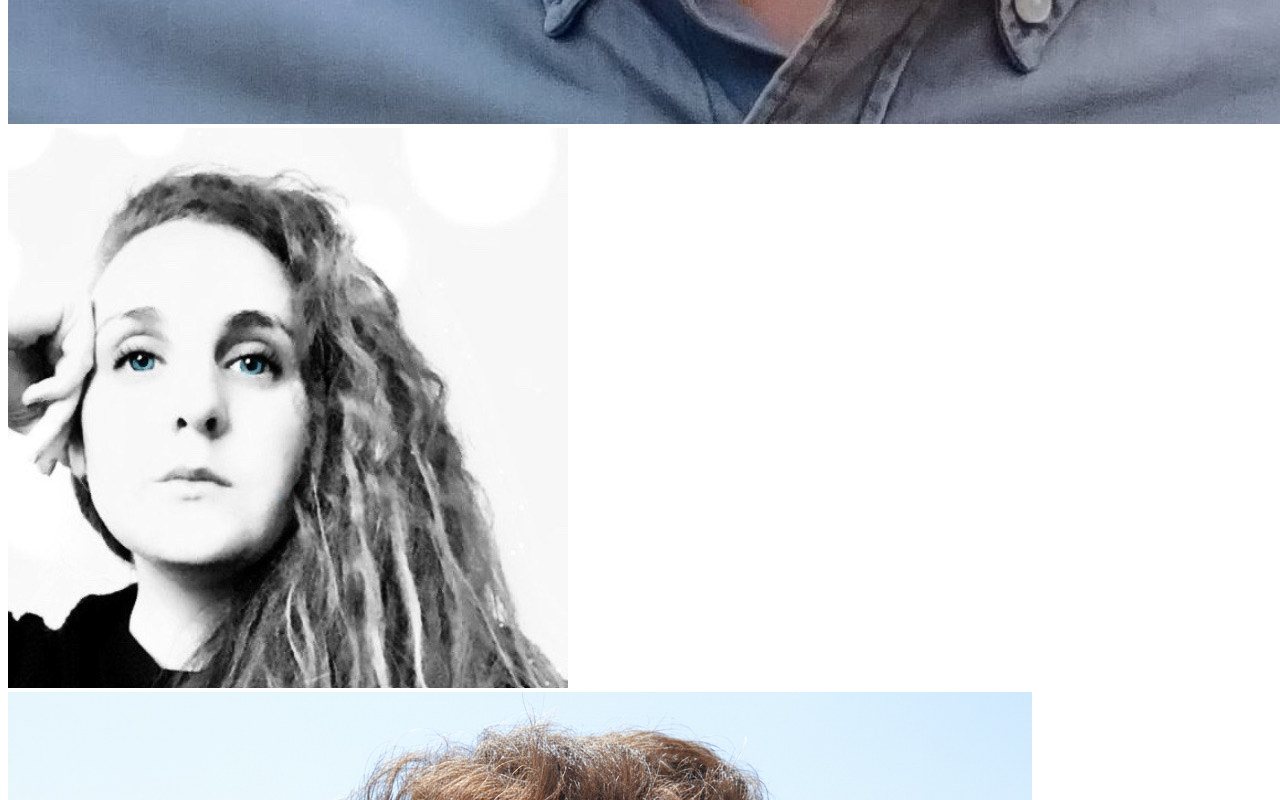
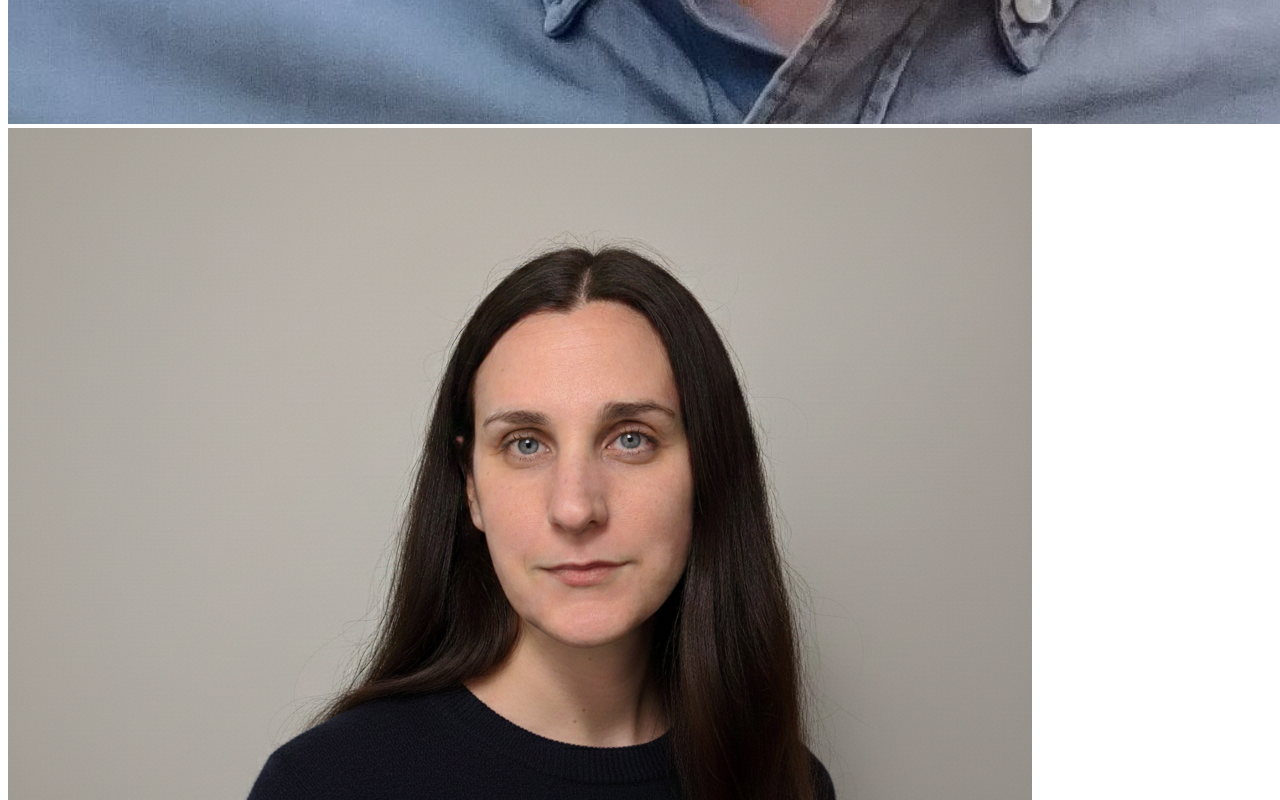
Before and after one commit to fluitlab/fluit.es, a React (Vite) app: page /portfolio in a window 1280 px wide. Shown: the part 3720-4520 px from the top of the page. Built offline with nearby package versions, Linux system fonts and the light colour scheme; the HTML template or start-up script is replaced by a standard one.

Commit message:
Change photo

```diff
--- a/src/pages/Home.jsx
+++ b/src/pages/Home.jsx
@@ -155,7 +155,7 @@ const TeamSection = () => (
                 </a>
                 <a href="https://www.linkedin.com/in/emelgil/" target="_blank" rel="noopener noreferrer" className="founder">
                     <div className="founder-photo">
-                        <img src={`/assets/elena.jpg`} alt="Elena Melchor" />
+                        <img src={`/assets/elena.png`} alt="Elena Melchor" />
                     </div>
                     <div className="founder-header">
                         <h3>Elena Melchor</h3>
--- a/src/pages/Portfolio.jsx
+++ b/src/pages/Portfolio.jsx
@@ -8,7 +8,7 @@ import {
 
 const teamPhotos = {
     Edgar: { photo: 'edgar.jpg', name: 'Edgar' },
-    Elena: { photo: 'elena.jpg', name: 'Elena' },
+    Elena: { photo: 'elena.png', name: 'Elena' },
     Néstor: { photo: 'nestor.png', name: 'Néstor' },
     Vicente: { photo: 'vicente.jpg', name: 'Vicente' },
 };
```
Also changed, not shown: public/assets/elena.jpg (deleted), public/assets/elena.png (added).
